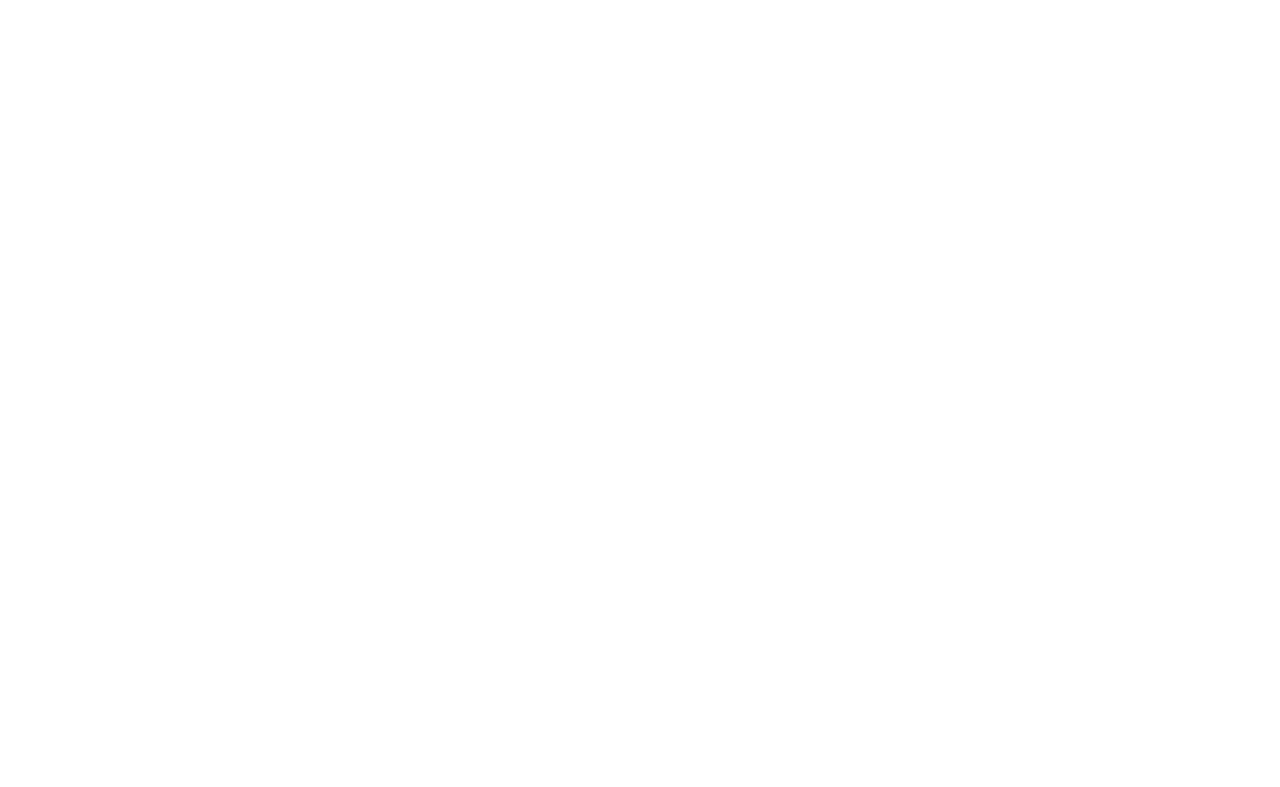
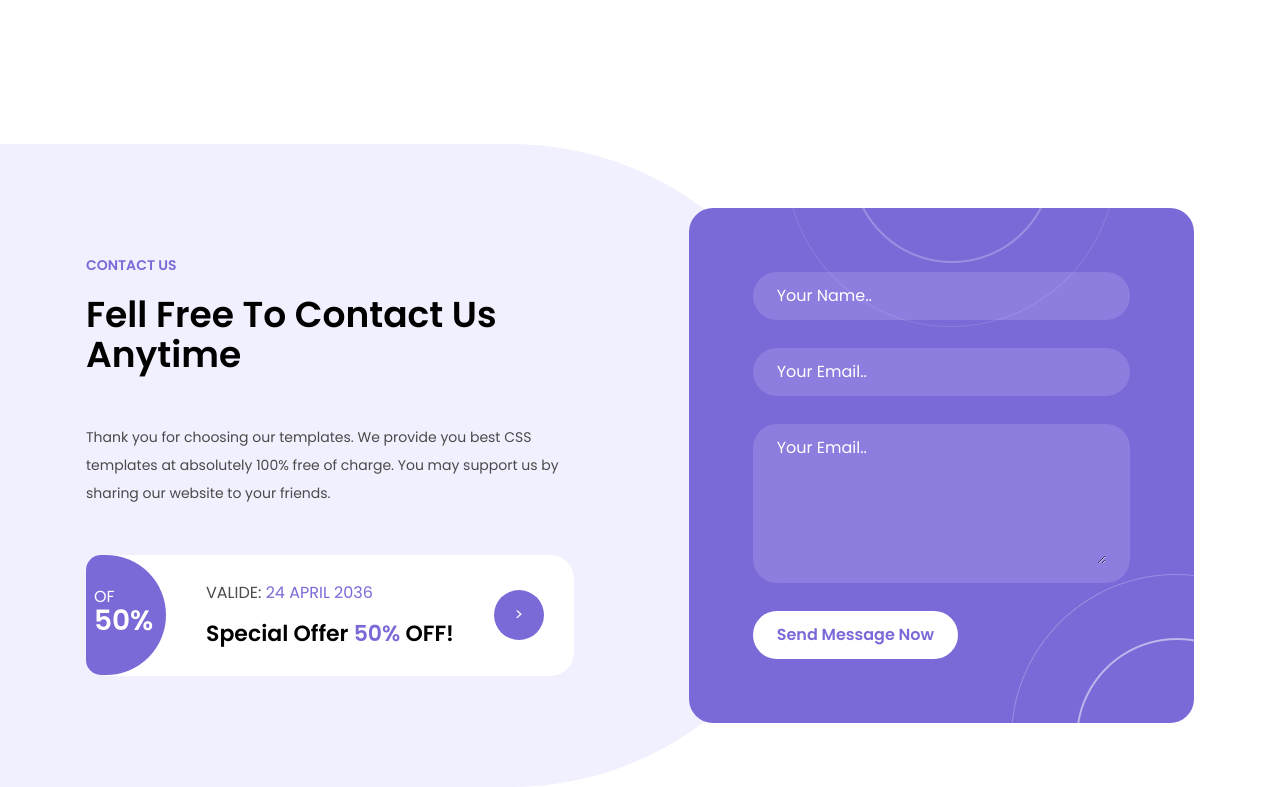
Before and after one commit to ShankalpaPokharel/Scholar, a React (Vite) app: page / in a window 1280 px wide. Shown: the part 6301-7088 px from the top of the page. Before the commit the page ends 6365 px from the top, so only its background shows below. Built offline with nearby package versions, Linux system fonts and the light colour scheme.

Commit message:
contact us

```diff
--- /dev/null
+++ b/src/components/Contactus.jsx
@@ -0,0 +1,53 @@
+import React from "react";
+import contactdec from "../assets/contact-dec-01.png";
+import contactdec1 from "../assets/contact-dec-02.png";
+
+export default function () {
+  return (
+    <div className="lg:contactus relative mt-16 py-12 lg:mt-20">
+      <div className="container flex flex-col lg:flex-row lg:items-center">
+        {/* body  */}
+        <div className="mb-12 lg:mb-0 lg:mr-28 lg:w-1/2">
+          <h6 className="text-sm font-semibold uppercase text-primary">Contact Us</h6>
+          <h2 className="my-5 text-4xl font-semibold capitalize leading-10">Fell free to contact us Anytime</h2>
+          <p className="mt-12 text-sm leading-7 text-textlight">Thank you for choosing our templates. We provide you best CSS templates at absolutely 100% free of charge. You may support us by sharing our website to your friends.</p>
+          {/* specila offer  */}
+          <div className="relative mt-12 rounded-3xl bg-lightbg px-[120px] py-[26px] lg:w-fit lg:bg-white">
+            <span className="absolute left-0 top-0 inline-block h-[120px] w-20 rounded-l-[15px] rounded-r-[60px] bg-primary px-2 py-[30px] uppercase leading-6 text-white">
+              of <br />
+              <span className="text-[28px] font-semibold">50%</span>
+            </span>
+            <h6 className="mb-3 uppercase text-textlight">
+              Valide: <span className="text-primary">24 April 2036</span>
+            </h6>
+            <h4 className="text-[22px] font-semibold">
+              Special Offer <span className="text-primary">50%</span> OFF!
+            </h4>
+
+            <a className="absolute right-[30px] top-[35px] inline-block h-[50px] w-[50px] rounded-full bg-primary text-center leading-[50px] text-white" href="#">
+              &gt;
+            </a>
+          </div>
+        </div>
+        {/* form  */}
+        <div className="relative w-full rounded-3xl bg-primary p-8 lg:w-1/2 xl:p-16">
+          <img src={contactdec} className="absolute left-1/2 top-0 z-0 translate-x-[-149px] opacity-50" alt="" />
+          <img src={contactdec1} className=" absolute right-0 bottom-0" alt="" />
+          <form action="#" className="z-10 flex flex-col gap-7">
+            <div className="rounded-3xl bg-[#8D7DDE] px-6 py-3">
+              <input className="bg-transparent text-white placeholder:text-white focus:outline-none w-full" type="text" placeholder="Your Name.." />
+            </div>
+            <div className="rounded-3xl bg-[#8D7DDE] px-6 py-3">
+              <input className="bg-transparent text-white placeholder:text-white focus:outline-none w-full" type="text" placeholder="Your Email.." />
+            </div>
+            <div className="rounded-3xl bg-[#8D7DDE] px-6 py-3">
+              <textarea className="h-32 w-full bg-transparent text-white placeholder:text-white focus:outline-none" type="text" placeholder="Your Email.." />
+            </div>
+
+            <button className="w-fit rounded-3xl bg-white px-6 py-3 font-semibold text-primary">Send Message Now</button>
+          </form>
+        </div>
+      </div>
+    </div>
+  );
+}
--- a/src/components/index.js
+++ b/src/components/index.js
@@ -7,6 +7,7 @@
 import Team from "./Team";
 import Testimonials from "./Testimonials";
 import Schedule from "./Schedule";
+import Contactus from "./Contactus";
 
 
-export {HeroPart,Navbar,OurFeatures,Aboutus,LatestCourses,Facts,Team,Testimonials,Schedule}
+export {HeroPart,Navbar,OurFeatures,Aboutus,LatestCourses,Facts,Team,Testimonials,Schedule, Contactus}
--- a/src/index.css
+++ b/src/index.css
@@ -16,6 +16,9 @@
   .testimonials::before{
     @apply absolute top-0 right-0 w-[65%] rounded-l-[500px] h-full bottom-0 bg-lightbg content-['']
   }
+  .contactus::before{
+    @apply z-[-1] absolute top-0 left-0 w-[65%] rounded-r-[500px] h-full bottom-0 bg-lightbg content-['']
+  }
 }
 
 /* .about-us::before {
--- a/src/pages/LandingPage.jsx
+++ b/src/pages/LandingPage.jsx
@@ -1,5 +1,5 @@
 import React from "react";
-import { Aboutus, Facts, HeroPart, LatestCourses, Navbar, OurFeatures, Schedule, Team, Testimonials } from "../components";
+import { Aboutus, Contactus, Facts, HeroPart, LatestCourses, Navbar, OurFeatures, Schedule, Team, Testimonials } from "../components";
 
 export default function LandingPage() {
   return (
@@ -15,6 +15,7 @@
       <Team />
       <Testimonials />
       <Schedule />
+      <Contactus />
     </>
   );
 }
```
Also changed, not shown: src/assets/contact-dec-02.png (added).
